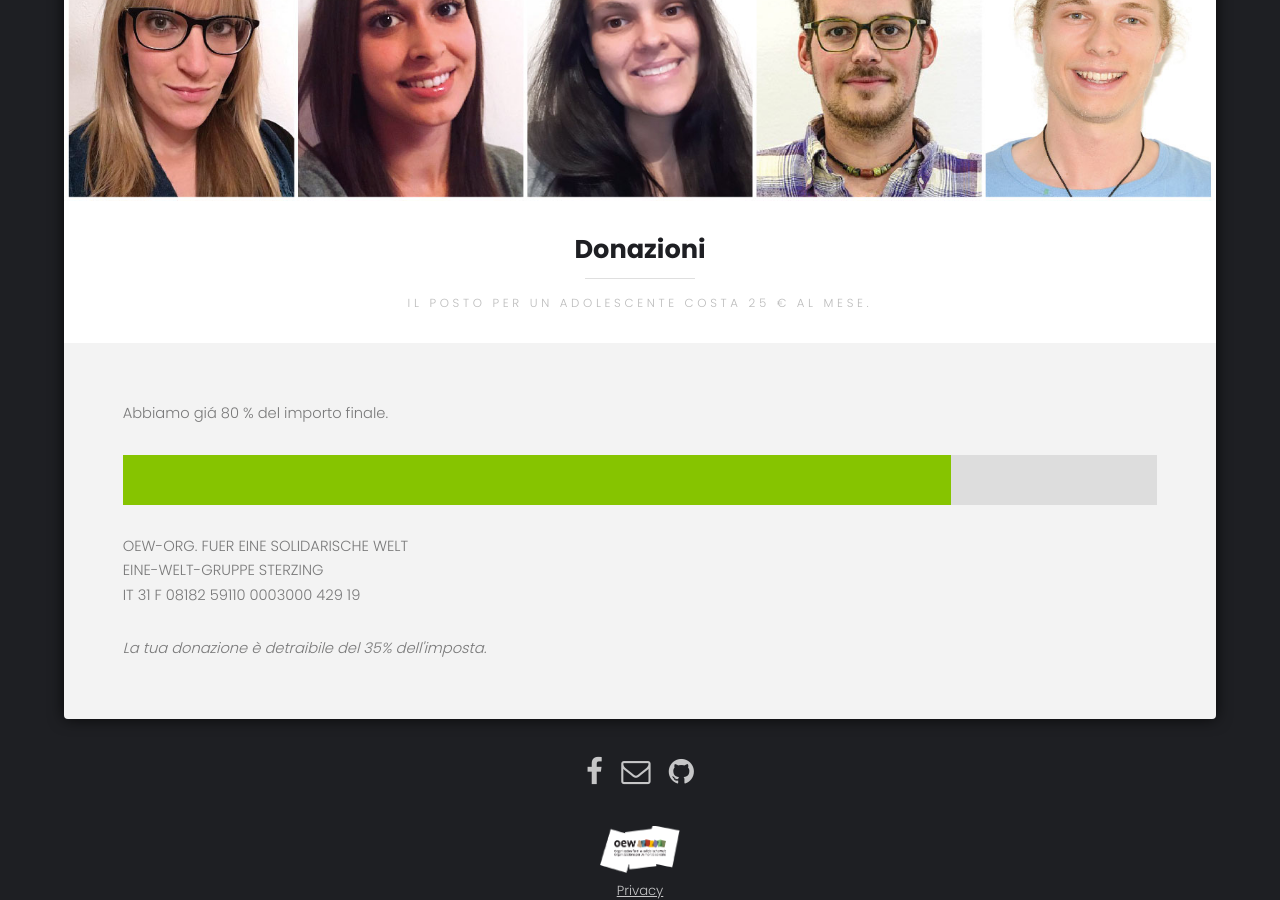
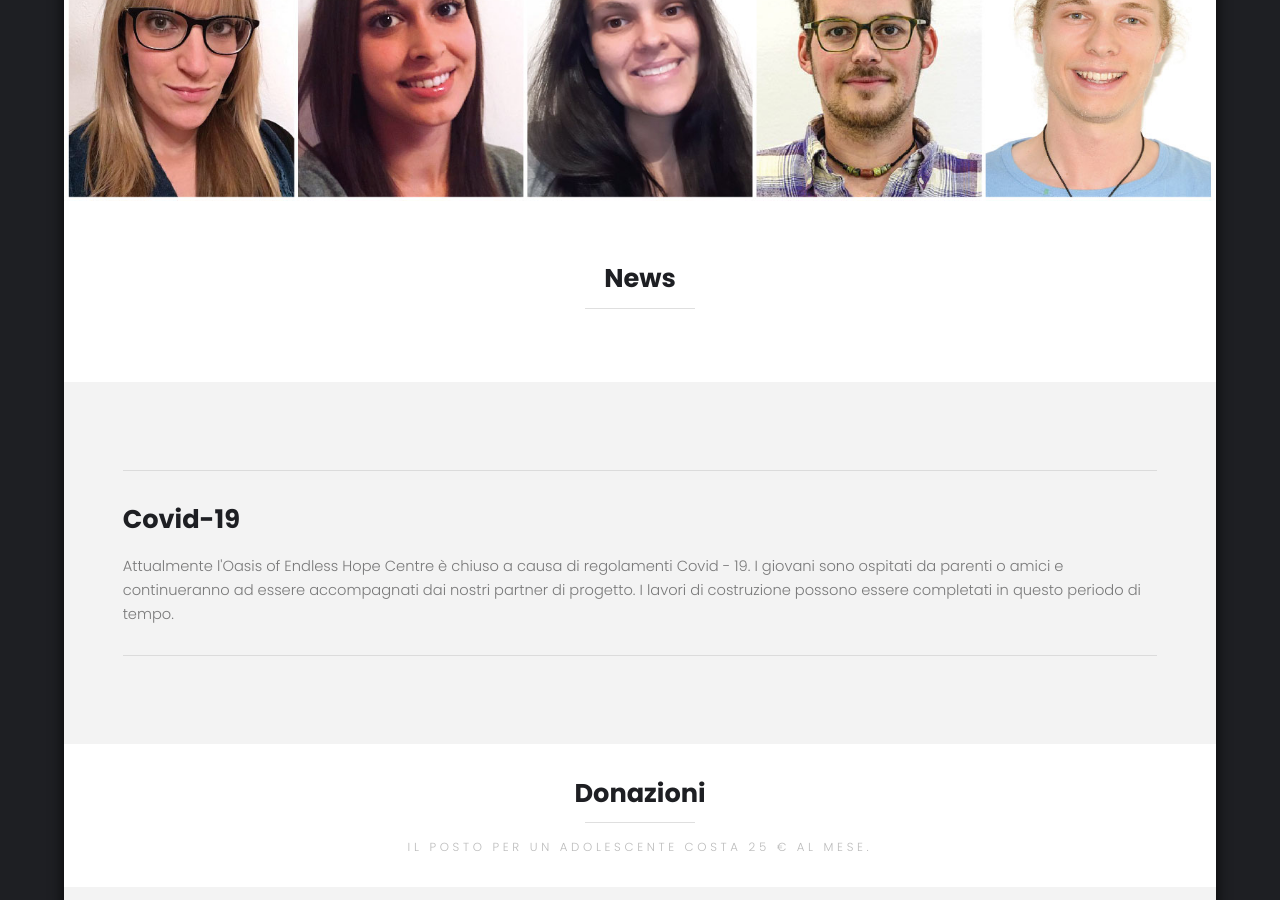
Before and after one commit to mrxder/WebsiteMalaika, a Jekyll site: the page built from indexIT.html, in a window 1280 px wide and 900 px high, scrolled down 1518 px. Built offline with Jekyll 4.4.1, drawn with Linux system fonts in a browser that asks for light colours.

Commit message:
added covid19 news

```diff
--- a/indexIT.html
+++ b/indexIT.html
@@ -3,13 +3,11 @@ title: Mailaika Sterzing
 pid: home
 lang: it
 ---
+
 {% include glob.html %}
-
-
 
 <!-- Text -->
 <section id="one" class="wrapper style1">
-
   <header class="special">
     <h2>{{text.h1}}</h2>
     <p>{{text.h2}}</p>
@@ -19,25 +17,46 @@ lang: it
   </div>
 </section>
 
-
 <!-- Text -->
 <section id="one" class="wrapper style1">
-
   <div class="image fit flush">
-                <img src="{{lImg}}Collage_Gruppenbild_malaika_kl.jpg" alt="{{altGroupPic}}" />
+    <img
+      src="{{lImg}}Collage_Gruppenbild_malaika_kl.jpg"
+      alt="{{altGroupPic}}"
+    />
   </div>
-
 </section>
 
 <!-- Text -->
 <section id="one" class="wrapper style1">
+  <header class="special">
+    <h2>{{text.h1news}}</h2>
+  </header>
+  <div class="content">
+    <hr />
 
+    <li class="news">
+      <h2>Covid-19</h2>
+      <p>
+        Attualmente l'Oasis of Endless Hope Centre è chiuso a causa di
+        regolamenti Covid - 19. I giovani sono ospitati da parenti o amici e
+        continueranno ad essere accompagnati dai nostri partner di progetto. I
+        lavori di costruzione possono essere completati in questo periodo di
+        tempo.
+      </p>
+    </li>
+
+    <hr />
+  </div>
+</section>
+
+<!-- Text -->
+<section id="one" class="wrapper style1">
   <header>
     <h2>{{text.h1donate}}</h2>
     <p>{{text.h2donate}}</p>
   </header>
   <div class="content">
-
     <p>{{text.beforeProgressBar}}</p>
     <div class="progress-wrap progress" data-progress-percent="80">
       <div class="progress-bar progress"></div>
@@ -46,7 +65,5 @@ lang: it
     <p>{{text.donationMain}}</p>
     <p>{{text.bankDetails}}</p>
     <p><i>{{text.taxInfo}}</i></p>
-
   </div>
-
 </section>
```
Also changed, not shown: _posts/2020-05-01-Covid-19.md (added, +6 -0 lines), _posts/_2019-03-08-SchnurzPiepEgal2019.md (renamed from _posts/2019-03-08-SchnurzPiepEgal2019.md, +1 -0 lines), indexEN.html (+26 -11 lines). Lines whose indentation alone changed are shown as unchanged.
